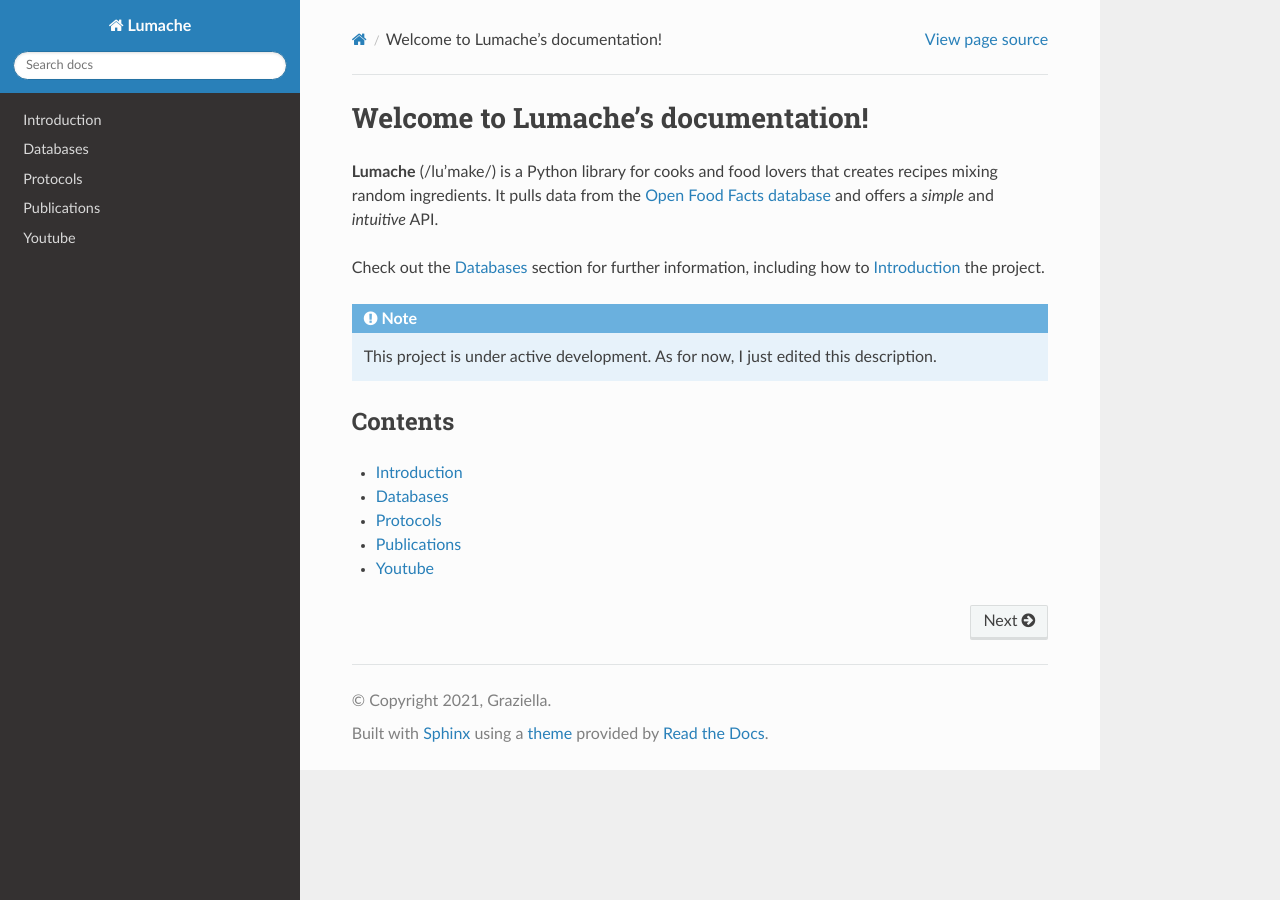
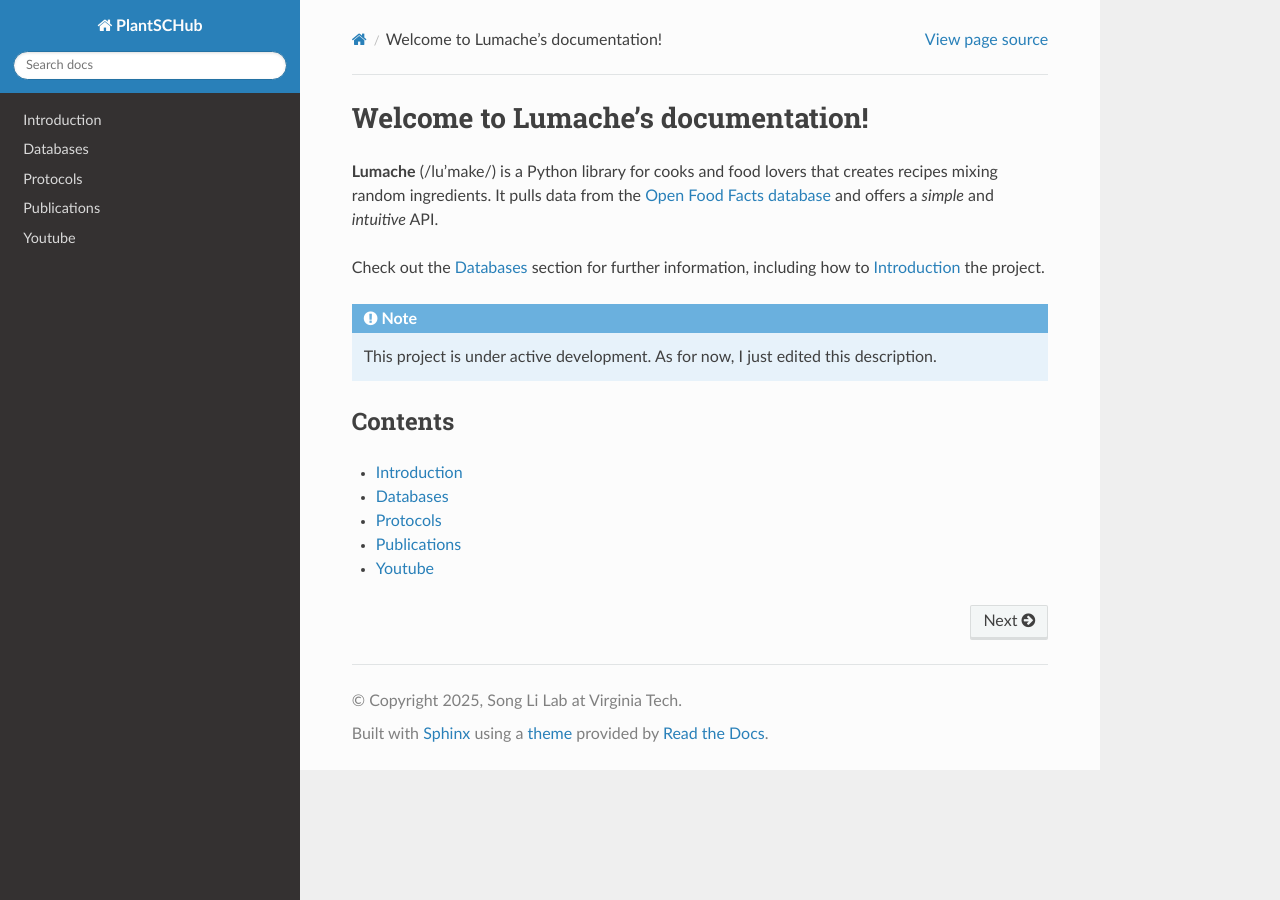
Before and after one commit to songliVT/PlayGroundRTD, a Sphinx documentation site: the page built from docs/source/index.rst, in a window 1280 px wide. Built offline with Sphinx 7.4.7 and the Read the Docs theme 3.1.0, drawn with Linux system fonts in a browser that asks for light colours; pages that are not in the unit, such as notebooks, are missing from menus.

Commit message:
Update conf.py

```diff
--- a/docs/source/conf.py
+++ b/docs/source/conf.py
@@ -2,9 +2,9 @@
 
 # -- Project information
 
-project = 'Lumache'
-copyright = '2021, Graziella'
-author = 'Graziella'
+project = 'PlantSCHub'
+copyright = '2025, Song Li Lab at Virginia Tech'
+author = 'Song Li'
 
 release = '0.1'
 version = '0.1.0'
```
